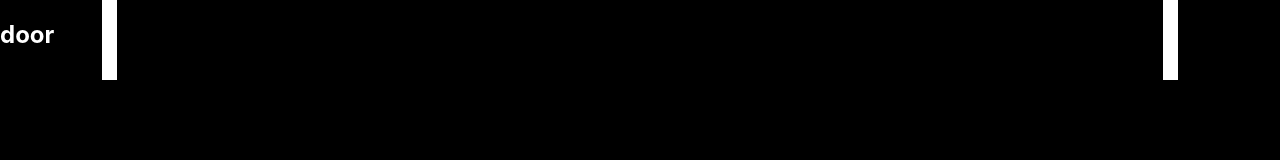
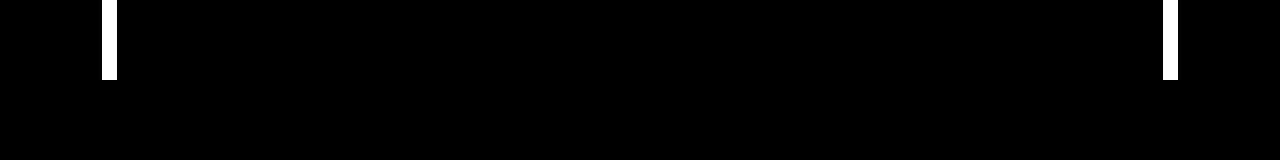
Before and after one commit to LimeeBoi/react-pong, a React (Create React App) app: page / in a window 1280 px wide. Shown: the top 160 px of the page. Built offline with nearby package versions, Linux system fonts and the light colour scheme.

Commit message:
+working paddles

```diff
--- a/src/App.js
+++ b/src/App.js
@@ -6,7 +6,6 @@ function App() {
     <div className="App">
       <Paddle id='Paddle0' keyUp='w' fastKeyUp='e' keyDown='s' fastKeyDown='d' />
       <Paddle id='Paddle1' keyUp='o' fastKeyUp='i' keyDown='l' fastKeyDown='k' />
-      <h2 style={{color: 'white'}}>door</h2>
     </div>
   );
 }
--- a/src/paddle.js
+++ b/src/paddle.js
@@ -29,7 +29,7 @@ class Paddle extends React.Component {
           break;
         default: break;
       }
-      console.log(event.key);
+      //console.log(event.key);
     });
   }
 
```
Also changed, not shown: src/game.js (added), 1 other file (tests, documents, lock files or other folders).
